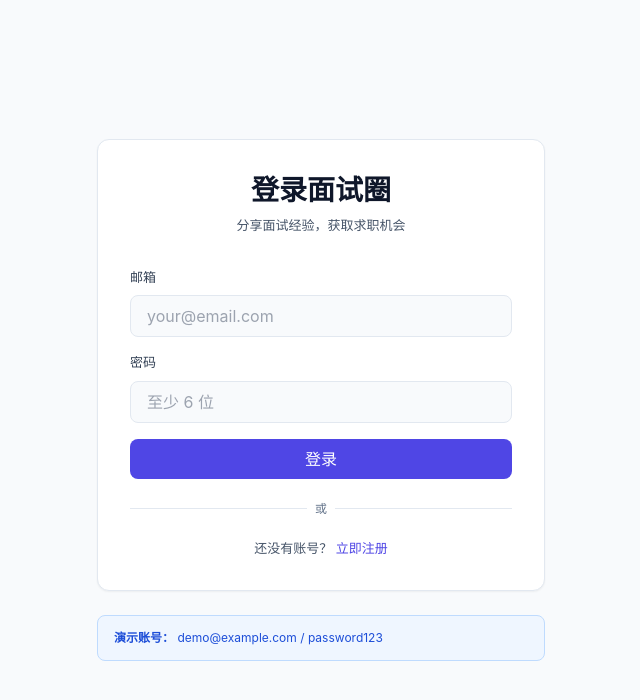
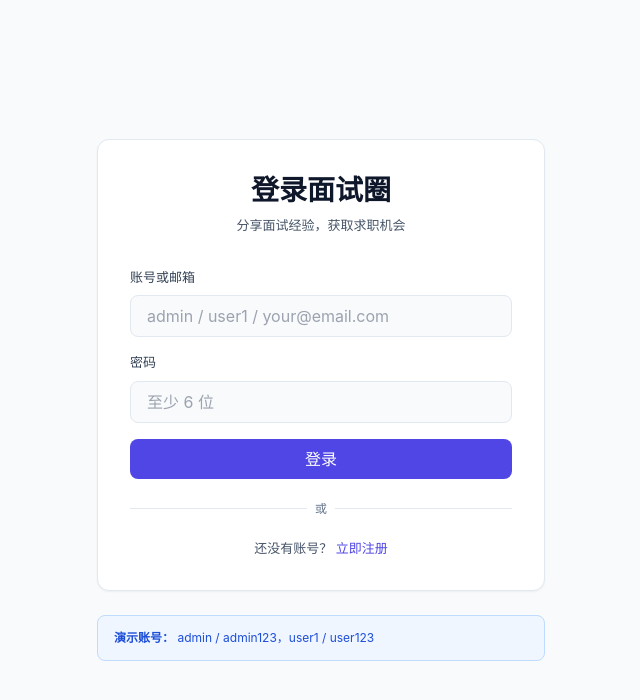
Before and after one commit to wbn-2020/offerlab-vue, a Vue app: page /login in a window 1280 px wide. Shown: the top 700 px of the page, without its empty margins (319-959 px from the left). Built offline with nearby package versions, Linux system fonts and the light colour scheme; no server answers; what @tanstack/vue-query would draw is missing.

Commit message:
docs: refresh frontend project overview

```diff
--- a/src/views/LoginView.vue
+++ b/src/views/LoginView.vue
@@ -11,13 +11,13 @@
 
         <!-- Form -->
         <form @submit.prevent="handleSubmit" class="space-y-4">
-          <!-- Email Field -->
+          <!-- Account Field -->
           <div>
-            <label class="block text-sm font-medium text-slate-700 dark:text-slate-300 mb-2">邮箱</label>
+            <label class="block text-sm font-medium text-slate-700 dark:text-slate-300 mb-2">账号或邮箱</label>
             <input
               v-model="form.email"
-              type="email"
-              placeholder="your@email.com"
+              type="text"
+              placeholder="admin / user1 / your@email.com"
               class="w-full px-4 py-2 rounded-lg bg-slate-50 dark:bg-slate-800 border border-slate-200 dark:border-slate-700 focus:outline-none focus:ring-2 focus:ring-primary-500 text-slate-900 dark:text-slate-100"
               :disabled="isLoading"
             />
@@ -69,7 +69,7 @@
       <!-- Demo Hint -->
       <div class="mt-6 p-4 bg-blue-50 dark:bg-blue-900/20 border border-blue-200 dark:border-blue-800 rounded-lg">
         <p class="text-xs text-blue-700 dark:text-blue-300">
-          <strong>演示账号：</strong> demo@example.com / password123
+          <strong>演示账号：</strong> admin / admin123，user1 / user123
         </p>
       </div>
     </div>
@@ -101,7 +101,7 @@ const errors = reactive({
 
 // Validation schema
 const loginSchema = z.object({
-  email: z.string().email('请输入有效的邮箱地址'),
+  email: z.string().min(1, '请输入账号或邮箱'),
   password: z.string().min(6, '密码至少 6 位'),
 })
 
@@ -134,7 +134,7 @@ const handleSubmit = async () => {
     const redirect = route.query.redirect as string
     router.push(redirect || '/')
   } catch (error: any) {
-    const message = getErrorMessage(error, '登录失败，请检查邮箱和密码')
+    const message = getErrorMessage(error, '登录失败，请检查账号和密码')
     toast.error(message)
   } finally {
     isLoading.value = false
```
Also changed, not shown: 1 other file (tests, documents, lock files or other folders).
